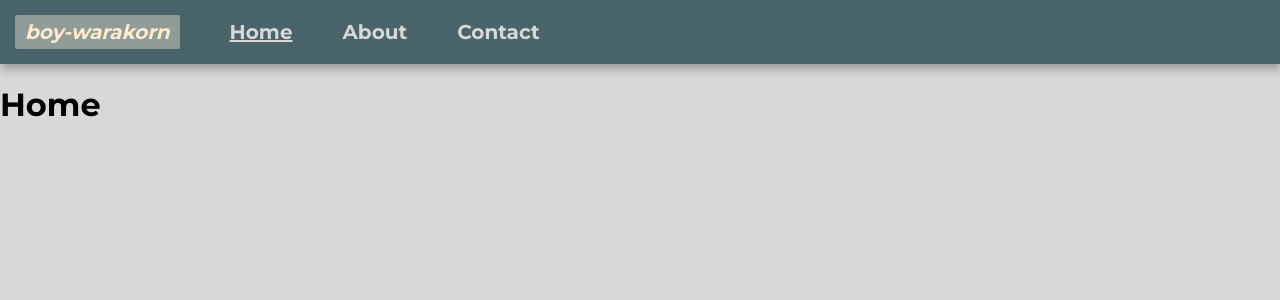
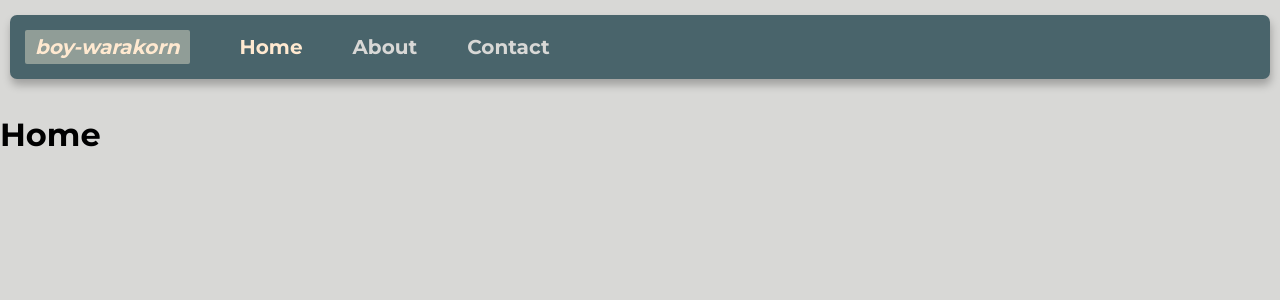
Before and after one commit to boy-warakorn/portfolio, a React (Create React App) app: page / in a window 1280 px wide. Shown: the top 300 px of the page. Built offline with nearby package versions, Linux system fonts and the light colour scheme.

Commit message:
[ADD] animation

```diff
--- a/src/UI/Navbar.js
+++ b/src/UI/Navbar.js
@@ -4,12 +4,14 @@ import NavbarItem from "./Navbar_item";
 
 const Navbar = () => {
   return (
+    <div className={classes.Padding}>
       <ul className={classes.Navbar}>
         <NavbarItem title="boy-warakorn" isHome isMain />
         <NavbarItem title="Home" link="/" />
         <NavbarItem title="About" link="/about" />
         <NavbarItem title="Contact" link="/contact" />
       </ul>
+    </div>
   );
 };
 
--- a/src/UI/Navbar.module.css
+++ b/src/UI/Navbar.module.css
@@ -4,4 +4,19 @@
   padding: 15px;
   box-shadow: 1px 6px 8px rgba(0, 0, 0, 0.26);
   list-style-type: none;
+  border-radius: 7px;
+  animation: moveInTop 1s ease-out;
 }
+
+.Padding {
+  padding: 15px 10px;
+}
+
+@keyframes moveInTop {
+  0% {
+    transform: translateY(-20px);
+  }
+  100% {
+    transform: translateY(0px);
+  }
+}
--- a/src/UI/Navbar_item.module.css
+++ b/src/UI/Navbar_item.module.css
@@ -4,10 +4,15 @@ li {
 }
 .Test {
   transition: 0.3s;
+  animation: fadeIn 0.5s ease-out 0.5s;
+  animation-fill-mode: backwards;
 }
 .Test:hover {
-  transform: scale(1.1);
+  transform: scale(1.1) translateY(-1px);
   color: #bcbfb8;
+}
+.Test:active {
+  transform: translateY(0);
 }
 a,
 b {
@@ -22,7 +27,7 @@ b {
 }
 
 .Active {
-  text-decoration: underline;
+  color: #ffe9d0;
 }
 
 .Home {
@@ -33,7 +38,28 @@ b {
   border-radius: 2px;
   font-style: italic;
   color: #ffe9d0;
+  animation: fadeInLeft 0.5s ease-out 0.5s;
+  animation-fill-mode: backwards;
 }
 .Home:hover {
-  transform: scale(1.05);
+  transform: scale(1.05) translateY(-1px);
+  box-shadow: 0 10px 10px rgba(0, 0, 0, 0.2);
 }
+
+@keyframes fadeInLeft {
+  0% {
+    opacity: 0;
+    transform: translateX(-10px);
+  }
+  100% {
+    opacity: 1s;
+  }
+}
+@keyframes fadeIn {
+  0% {
+    opacity: 0;
+  }
+  100% {
+    opacity: 1s;
+  }
+}
```
Lines whose indentation alone changed are shown as unchanged.
